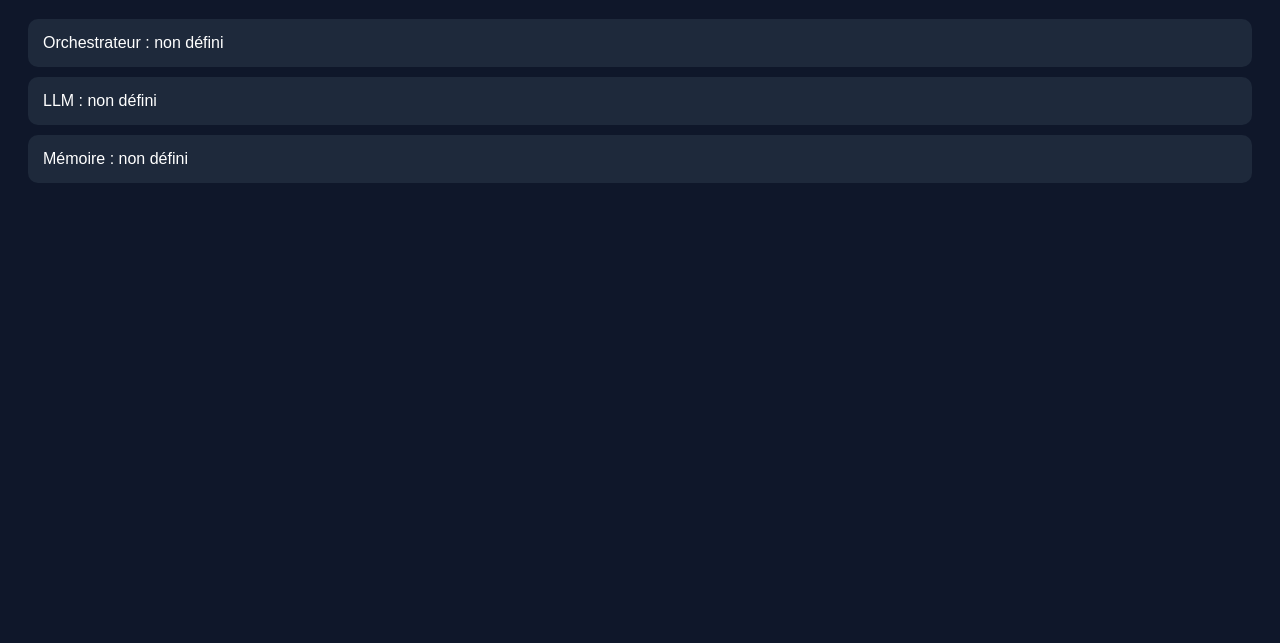
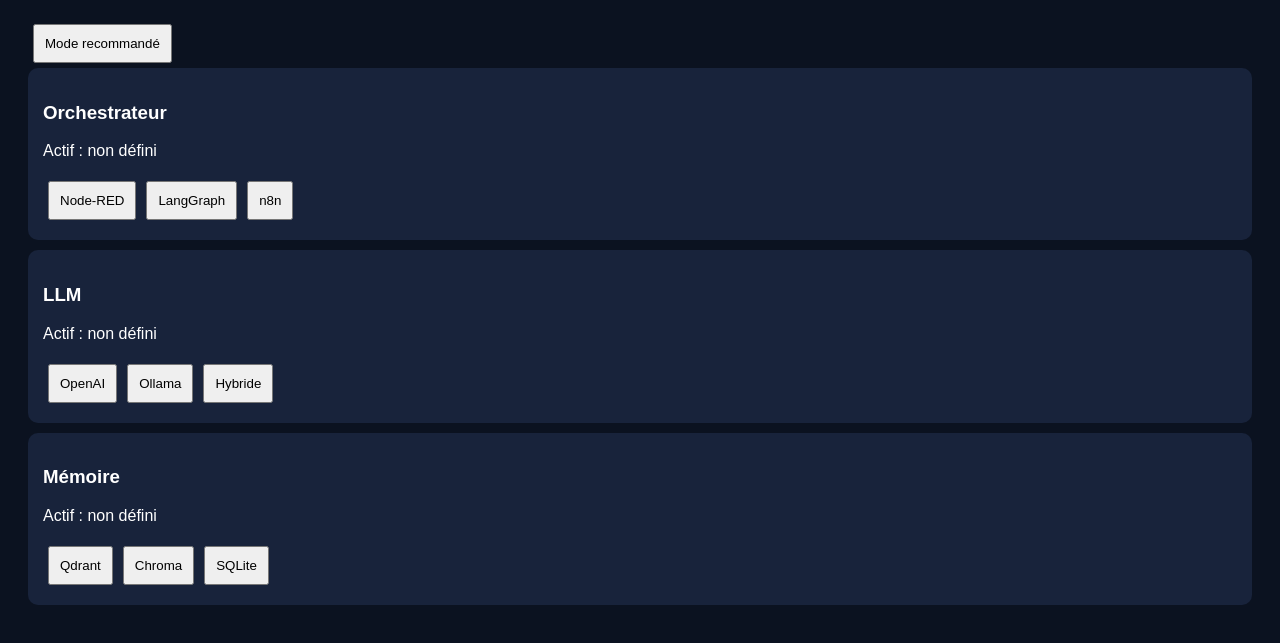
Before and after one commit to ChevalierDuff/duffcore-architect, a plain HTML site: page index.html in a window 1280 px wide. Shown: the part 89-732 px from the top of the page. Drawn offline with Linux system fonts and the light colour scheme.

Commit message:
Update index.html

```diff
--- a/index.html
+++ b/index.html
@@ -1,56 +1,109 @@
 <!DOCTYPE html>
-<html>
+<html lang="fr">
 <head>
 <meta charset="UTF-8">
+<meta name="viewport" content="width=device-width, initial-scale=1.0">
 <title>DuffCore Architect</title>
+
 <style>
-body { font-family: Arial; background:#0f172a; color:white; padding:20px;}
-.box {background:#1e293b; padding:15px; margin:10px 0; border-radius:10px;}
-button {padding:10px; margin-top:5px;}
-.active {background:green;}
+body {
+  background:#0b1220;
+  color:white;
+  font-family:Arial;
+  padding:20px;
+}
+
+.module {
+  background:#18233b;
+  padding:15px;
+  margin-bottom:10px;
+  border-radius:10px;
+  cursor:pointer;
+}
+
+.selected {
+  border:2px solid #4f8cff;
+}
+
+button {
+  margin:5px;
+  padding:10px;
+}
 </style>
 </head>
+
 <body>
 
 <h1>DuffCore Architect</h1>
 
+<button onclick="setRecommended()">Mode recommandé</button>
+
 <div id="modules"></div>
-<div id="details"></div>
 
 <script>
-let selected = null
-let choices = {}
 
 const modules = [
-{ id:"orchestrator", name:"Orchestrateur", options:["Node-RED","LangGraph","n8n"]},
-{ id:"llm", name:"LLM", options:["OpenAI","Ollama"]},
-{ id:"memory", name:"Mémoire", options:["Qdrant","Chroma"]},
-]
+  {
+    id:"orchestrator",
+    name:"Orchestrateur",
+    options:["Node-RED","LangGraph","n8n"]
+  },
+  {
+    id:"llm",
+    name:"LLM",
+    options:["OpenAI","Ollama","Hybride"]
+  },
+  {
+    id:"memory",
+    name:"Mémoire",
+    options:["Qdrant","Chroma","SQLite"]
+  }
+];
 
-function render(){
-let mhtml=""
-modules.forEach(m=>{
-mhtml+=`<div class="box" onclick="select('${m.id}')">${m.name} : ${choices[m.id]||"non défini"}</div>`
-})
-document.getElementById("modules").innerHTML=mhtml
+let selected = {};
 
-if(selected){
-let mod = modules.find(x=>x.id===selected)
-let dhtml=`<h2>${mod.name}</h2>`
-mod.options.forEach(o=>{
-dhtml+=`<div class="box">
-${o}
-<button onclick="choose('${mod.id}','${o}')">Choisir</button>
-</div>`
-})
-document.getElementById("details").innerHTML=dhtml
-}
+function render() {
+  const root = document.getElementById("modules");
+  root.innerHTML = "";
+
+  modules.forEach(m => {
+    const div = document.createElement("div");
+    div.className = "module";
+
+    const current = selected[m.id] || "non défini";
+
+    div.innerHTML = `
+      <h3>${m.name}</h3>
+      <p>Actif : ${current}</p>
+    `;
+
+    m.options.forEach(opt => {
+      const btn = document.createElement("button");
+      btn.innerText = opt;
+
+      btn.onclick = () => {
+        selected[m.id] = opt;
+        render();
+      };
+
+      div.appendChild(btn);
+    });
+
+    root.appendChild(div);
+  });
 }
 
-function select(id){selected=id; render()}
-function choose(id,val){choices[id]=val; render()}
+function setRecommended(){
+  selected = {
+    orchestrator:"Node-RED",
+    llm:"OpenAI",
+    memory:"Qdrant"
+  };
+  render();
+}
 
-render()
+render();
+
 </script>
 
 </body>
```
